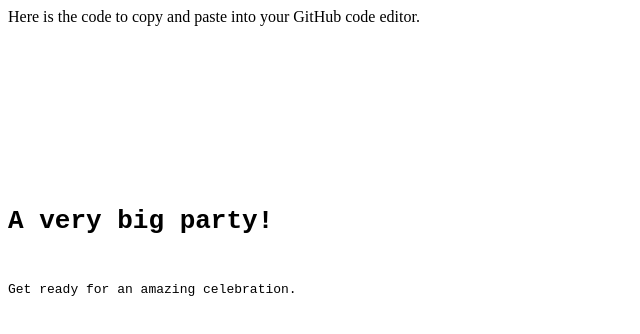
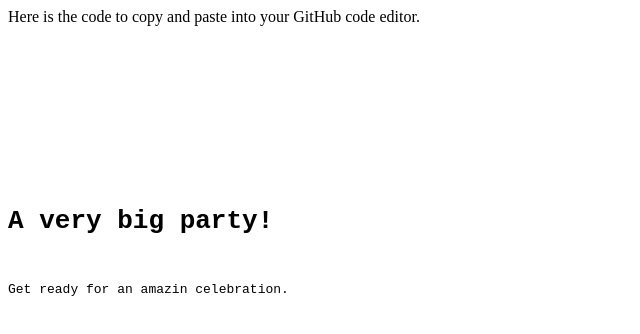
Before and after one commit to danielizegbie-jpg/Danielizegbie.github.io, a plain HTML site: page index.html in a window 1280 px wide. Shown: the full height of the page, 0-640 px from the left. Drawn offline with Linux system fonts and the light colour scheme.

Commit message:
Update index.html

```diff
--- a/index.html
+++ b/index.html
@@ -9,6 +9,6 @@ Here is the code to copy and paste into your GitHub code editor.<pre><code><!DOC
 </head>
 <body>
 <h1>A very big party!</h1>
-<p>Get ready for an amazing celebration.</p>
+<p>Get ready for an amazin celebration.</p>
 </body>
 </html></code></pre>
```
